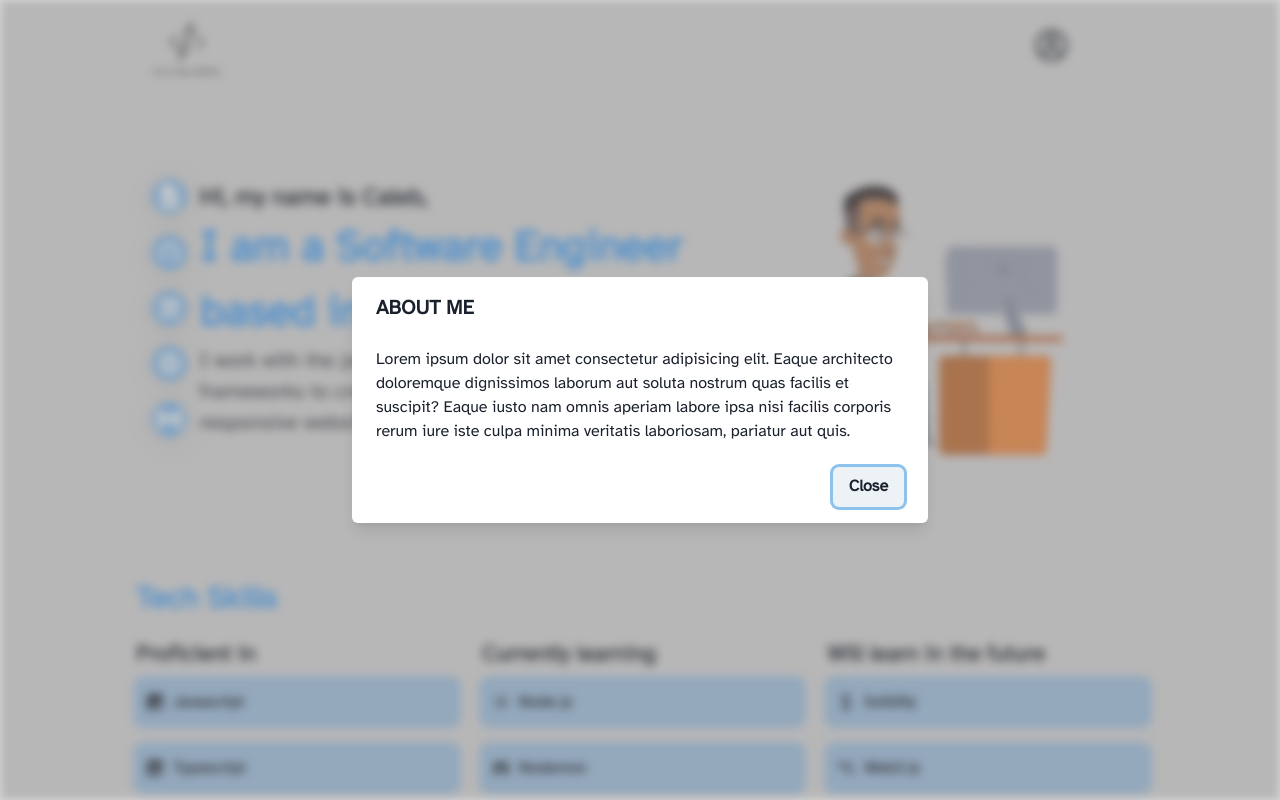
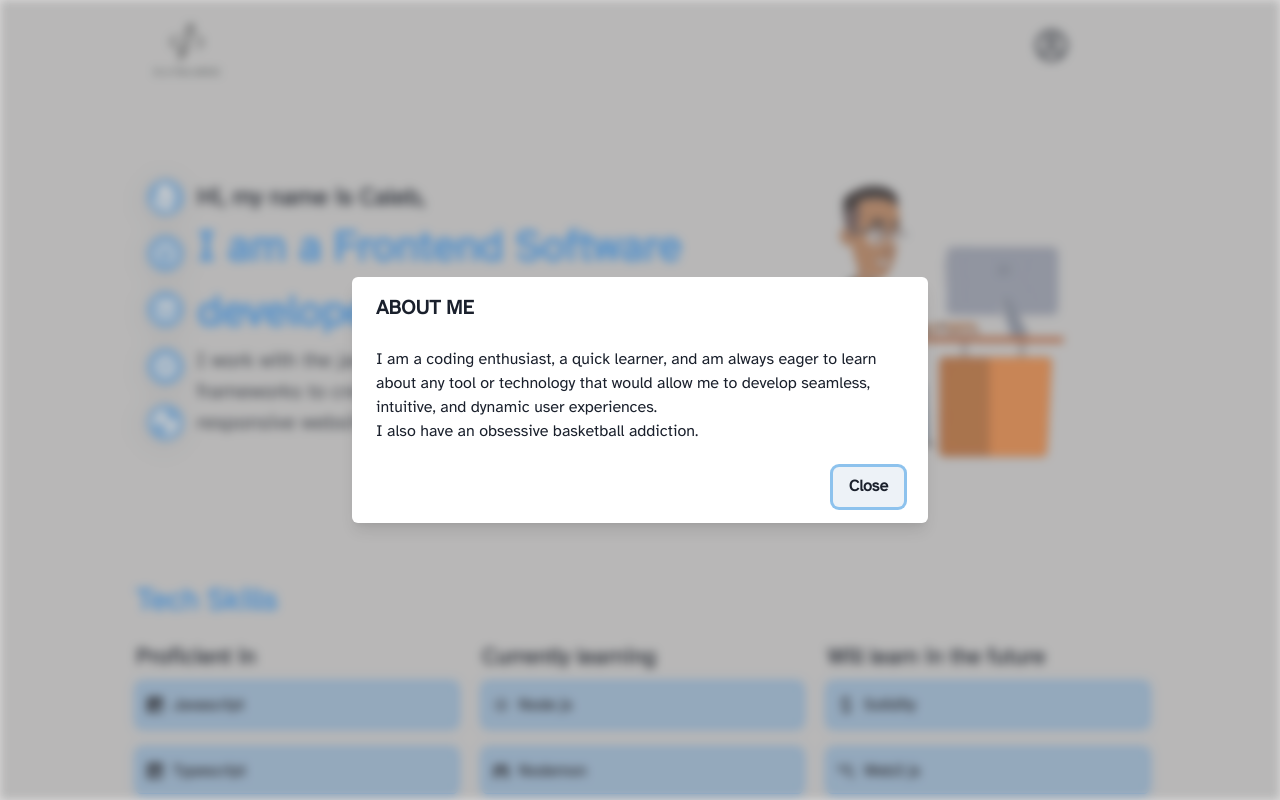
Before and after one commit to Kaybangz/Portfolio_website, a Next.js app: page / in a window 1280 px wide. Both pictures are taken after a click on the icon 1051 px from the left and 45 px from the top of the page. Shown: the top 800 px of the page. Built offline with nearby package versions, Linux system fonts and the light colour scheme.

Commit message:
Initial commit

```diff
--- a/component/Socials/Socials.jsx
+++ b/component/Socials/Socials.jsx
@@ -5,45 +5,47 @@ import {
 } from "react-icons/ai";
 import { SiGmail } from "react-icons/si";
 import { BsFillFileEarmarkTextFill } from "react-icons/bs";
-import { motion, Variants } from "framer-motion";
+import { motion } from "framer-motion";
 import { Box, keyframes } from "@chakra-ui/react";
 import SocialsStyle from "../../styles/Socials.module.css";
 
-const animationKeyframes = keyframes`
-  0% { transform: scale(1) }
-  50% { transform: scale(1.1)}
-  100% { transform: scale(1) }
-`;
 
-const animation = `${animationKeyframes} 2s ease-in-out infinite`;
-const animation2 = `${animationKeyframes} 3s ease-in-out infinite`;
-const animation3 = `${animationKeyframes} 4s ease-in-out infinite`;
-const animation4 = `${animationKeyframes} 5s ease-in-out infinite`;
-const animation5 = `${animationKeyframes} 6s ease-in-out infinite`;
 
 const Socials = () => {
   return (
     <main className={SocialsStyle.socials_main}>
-      <Box
-        className={SocialsStyle.button}
-        as={motion.div}
-        animation={animation}
+      <motion.button
+        initial={{ scale: 1 }}
+        whileHover={{ scale: 1.1 }}
+        whileTap={{ scale: 0.8 }}
+        transition={{duration: 2, ease: 'easeInOut', delay: .8, yoyo: 5}}
+        animate={{ rotate: 360 }}
       >
         <a href="#" target="_blank" rel="noopener noreferrer"></a>
         <BsFillFileEarmarkTextFill
           className={SocialsStyle.socials_main_icons}
         />
-      </Box>
+      </motion.button>
 
-      <Box className={SocialsStyle.button} as={motion.div}
-        animation={animation2}>
+      <motion.button
+        initial={{ scale: 1 }}
+        whileHover={{ scale: 1.1 }}
+        whileTap={{ scale: 0.8 }}
+        transition={{duration: 2, ease: 'easeInOut', delay: 1, yoyo: 5}}
+        animate={{ rotate: 360 }}
+      >
         <a href="#" target="_blank" rel="noopener noreferrer">
           <AiFillGithub className={SocialsStyle.socials_main_icons} />
         </a>
-      </Box>
+      </motion.button>
 
-      <Box className={SocialsStyle.button} as={motion.div}
-        animation={animation3}>
+      <motion.button
+        initial={{ scale: 1 }}
+        whileHover={{ scale: 1.1 }}
+        whileTap={{ scale: 0.8 }}
+        transition={{duration: 2, ease: 'easeInOut', delay: 1.2, yoyo: 5}}
+        animate={{ rotate: 360 }}
+      >
         <a
           href="https://www.linkedin.com/in/igcaleb/"
           target="_blank"
@@ -51,20 +53,30 @@ const Socials = () => {
         >
           <AiFillLinkedin className={SocialsStyle.socials_main_icons} />
         </a>
-      </Box>
+      </motion.button>
 
-      <Box className={SocialsStyle.button} as={motion.div}
-        animation={animation4}>
+      <motion.button
+        initial={{ scale: 1 }}
+        whileHover={{ scale: 1.1 }}
+        whileTap={{ scale: 0.8 }}
+        transition={{duration: 2, ease: 'easeInOut', delay: 1.4, yoyo: 5}}
+        animate={{ rotate: 360 }}
+      >
         <a href="#" target="_blank" rel="noopener noreferrer">
           <AiFillTwitterCircle className={SocialsStyle.socials_main_icons} />
         </a>
-      </Box>
+      </motion.button>
 
-      <Box className={SocialsStyle.button} as={motion.div}
-        animation={animation5}>
+      <motion.button
+        initial={{ scale: 1 }}
+        whileHover={{ scale: 1.1 }}
+        whileTap={{ scale: 0.8 }}
+        transition={{duration: 2, ease: 'easeInOut', delay: 1.6, yoyo: 5}}
+        animate={{ rotate: 360 }}
+      >
         <a href="#" target="_blank" rel="noopener noreferrer"></a>
         <SiGmail className={SocialsStyle.socials_main_icons} />
-      </Box>
+      </motion.button>
     </main>
   );
 };
--- a/pages/pageSections/Header/Header.jsx
+++ b/pages/pageSections/Header/Header.jsx
@@ -46,7 +46,7 @@ const Header = () => {
         }}
       >
         <div>
-          <span >
+          <span>
             <Image
               src="/header_logo.png"
               alt="logo"
@@ -83,11 +83,14 @@ const Header = () => {
             <ModalHeader>ABOUT ME</ModalHeader>
 
             <ModalBody>
-              Lorem ipsum dolor sit amet consectetur adipisicing elit. Eaque
-              architecto doloremque dignissimos laborum aut soluta nostrum quas
-              facilis et suscipit? Eaque iusto nam omnis aperiam labore ipsa
-              nisi facilis corporis rerum iure iste culpa minima veritatis
-              laboriosam, pariatur aut quis.
+              <div>
+                <p>
+                  I am a coding enthusiast, a quick learner, and am always eager
+                  to learn about any tool or technology that would allow me to
+                  develop seamless, intuitive, and dynamic user experiences.
+                </p>
+                <p>I also have an obsessive basketball addiction.</p>
+              </div>
             </ModalBody>
             <ModalFooter>
               <Button onClick={onClose}>Close</Button>
--- a/pages/pageSections/Hero/Hero.jsx
+++ b/pages/pageSections/Hero/Hero.jsx
@@ -1,7 +1,7 @@
 /* eslint-disable @next/next/no-img-element */
 import ContainerSmall from "../../../component/ContainerSmall/ContainerSmall";
 import HeroStyle from "../../../styles/Hero.module.css";
-
+import { motion } from "framer-motion";
 import { Box } from "@chakra-ui/react";
 import Socials from "../../../component/Socials/Socials";
 
@@ -15,19 +15,60 @@ const Hero = () => {
           </span>
 
           <div>
-            <h2>Hi, my name is Caleb,</h2>
-            <h1>I am a Software Engineer based in Nigeria</h1>
-            <p>
-              I work with the javascript react, react native and node frameworks to
-              create modern, accessible, and fully responsive websites, web applications and
-              mobile apps.
-            </p>
+            <motion.h2
+              initial={{ opacity: 0, y: 100 }}
+              transition={{ duration: 2, ease: "easeInOut", type: "spring" }}
+              animate={{ opacity: 1, y: 0 }}
+            >
+              Hi, my name is Caleb,
+            </motion.h2>
+            <motion.h1
+              initial={{ opacity: 0, y: 100 }}
+              transition={{
+                duration: 2,
+                ease: "easeInOut",
+                type: "spring",
+                delay: 0.6,
+              }}
+              animate={{ opacity: 1, y: 0 }}
+            >
+              I am a Frontend Software developer based in Nigeria
+            </motion.h1>
+
+            <motion.p
+              initial={{ opacity: 0, y: 100 }}
+              transition={{
+                duration: 2,
+                ease: "easeInOut",
+                type: "spring",
+                delay: 0.9,
+              }}
+              animate={{ opacity: 1, y: 0 }}
+            >
+              I work with the javascript react, react native and node frameworks
+              to create modern, accessible, and fully responsive websites, web
+              applications and mobile apps.
+            </motion.p>
           </div>
         </section>
 
-        <Box className={HeroStyle.sectionTwo}>
-          <img src="/hero_illustration.gif" alt="hero illustration" loading="lazy" />
-        </Box>
+        <motion.section
+          className={HeroStyle.sectionTwo}
+          initial={{ opacity: 0, x: 100 }}
+          transition={{
+            duration: 2,
+            ease: "easeInOut",
+            type: "spring",
+            delay: 0.9,
+          }}
+          animate={{ opacity: 1, x: 0 }}
+        >
+          <img
+            src="/hero_illustration.gif"
+            alt="hero illustration"
+            loading="eager"
+          />
+        </motion.section>
       </main>
     </ContainerSmall>
   );
--- a/styles/Hero.module.css
+++ b/styles/Hero.module.css
@@ -1,6 +1,6 @@
 .hero_main {
     height: auto;
-    margin: 3rem 0;
+    margin: 3rem 0 4rem 0;
 }
 
 .hero_socials{
--- a/styles/Projects.module.css
+++ b/styles/Projects.module.css
@@ -1,6 +1,6 @@
 .projects_main {
     height: auto;
-    margin: 5rem 0;
+    margin: 5rem 0 2rem 0;
 }
 
 .projects_main h1 {
--- a/styles/Socials.module.css
+++ b/styles/Socials.module.css
@@ -5,17 +5,15 @@
     gap: 1rem;
 }
 
-.button {
+.socials_main button {
     height: 35px;
     width: 35px;
-    /* border: 1px solid #3a9efc;
-    background-color: #0b72d3c7; */
     background: rgba(58, 158, 252, 0.6);
-border-radius: 16px;
-box-shadow: 0 4px 30px rgba(0, 0, 0, 0.1);
-backdrop-filter: blur(2.2px);
--webkit-backdrop-filter: blur(2.2px);
-border: 1px solid rgba(58, 158, 252, 0.25);
+    border-radius: 16px;
+    box-shadow: 0 4px 30px rgba(0, 0, 0, 0.1);
+    backdrop-filter: blur(2.2px);
+    -webkit-backdrop-filter: blur(2.2px);
+    border: 1px solid rgba(58, 158, 252, 0.25);
     color: white;
     border-radius: 100%;
     display: flex;
@@ -30,7 +28,7 @@ border: 1px solid rgba(58, 158, 252, 0.25);
 @media screen and (min-width: 730px) {
 
     .socials_main {
-        gap: 1.3rem;
+        gap: 1.2rem;
     }
 
     .socials_main button {
```
